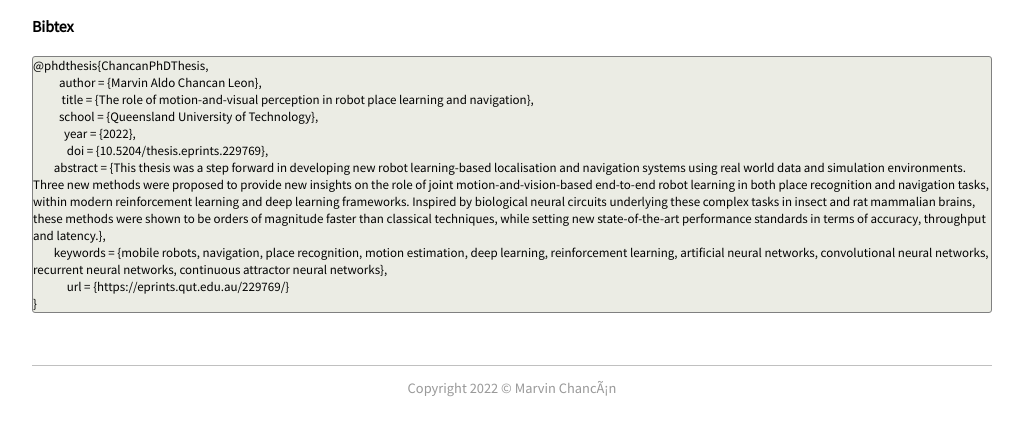
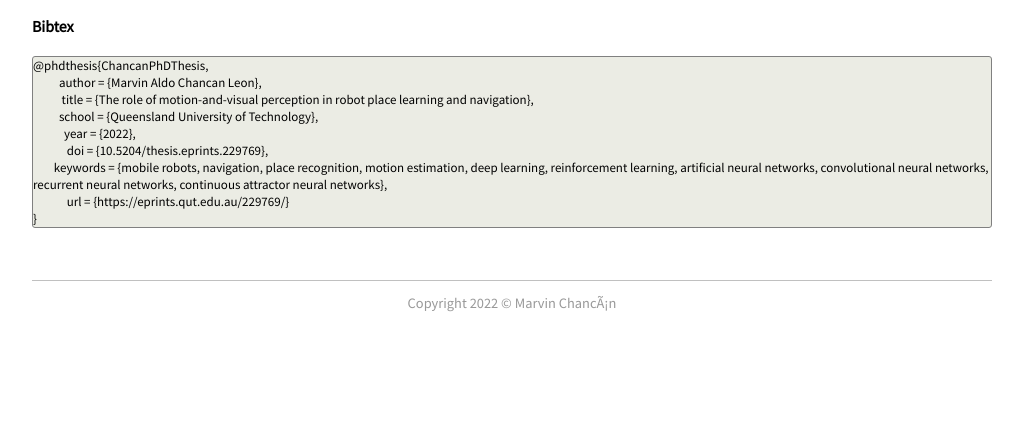
Before and after one commit to mchancan/mchancan.github.io, a Jekyll site: the page built from phd-thesis/index.html, in a window 1280 px wide and 900 px high, scrolled down 1027 px, cut to the strip 432-868 px from the top of the window. Shown: the whole strip, without its empty margins (128-1151 px from the left). Built offline with Jekyll 4.4.1, drawn with Linux system fonts in a browser that asks for light colours; comment, search, counter and statistics services are not loaded; a style sheet for code colours, icons or effects is not loaded; after the commit the page ends 1842 px from its top, so only the background shows below that.

Commit message:
Update index.html

```diff
--- a/phd-thesis/index.html
+++ b/phd-thesis/index.html
@@ -64,7 +64,6 @@ title: "The Role of Motion-and-Visual Perception in Robot Place Learning and Nav
           school = {Queensland University of Technology},
             year = {2022},
              doi = {10.5204/thesis.eprints.229769},
-        abstract = {This thesis was a step forward in developing new robot learning-based localisation and navigation systems using real world data and simulation environments. Three new methods were proposed to provide new insights on the role of joint motion-and-vision-based end-to-end robot learning in both place recognition and navigation tasks, within modern reinforcement learning and deep learning frameworks. Inspired by biological neural circuits underlying these complex tasks in insect and rat mammalian brains, these methods were shown to be orders of magnitude faster than classical techniques, while setting new state-of-the-art performance standards in terms of accuracy, throughput and latency.},
         keywords = {mobile robots, navigation, place recognition, motion estimation, deep learning, reinforcement learning, artificial neural networks, convolutional neural networks, recurrent neural networks, continuous attractor neural networks},
              url = {https://eprints.qut.edu.au/229769/}
 }
```
